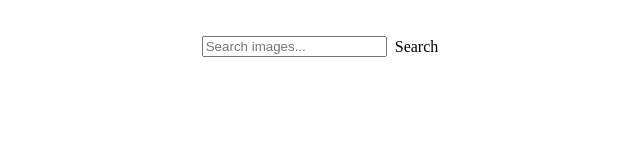
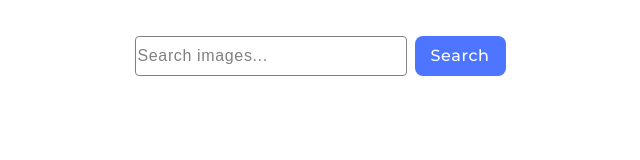
Before and after one commit to Kristina-16-Kaguy/goit-js-hw-11, a website built with Vite: page src/index.html in a window 1280 px wide. Shown: the whole page, without its empty margins (320-960 px from the left). Built offline with nearby package versions, Linux system fonts and the light colour scheme.

Commit message:
css commit

```diff
--- a/src/css/base.css
+++ b/src/css/base.css
@@ -6,3 +6,51 @@
   justify-content: center;
   gap: 8px;
 }
+
+.form input[name='search-text'] {
+  border: 1px solid #808080;
+  border-radius: 4px;
+  width: 272px;
+  height: 40px;
+  font-weight: 400;
+  font-size: 16px;
+  line-height: 1.5;
+  letter-spacing: 0.04em;
+  color: #2e2f42;
+  transition: border-color 250ms ease-in;
+}
+
+.form input[name='search-text']:focus:placeholder-shown,
+.form input[name='search-text']:hover {
+  border-color: #000;
+}
+
+.form input[name='search-text']:not(:placeholder-shown) {
+  border-color: #4e75ff;
+}
+
+input::placeholder {
+  font-weight: 400;
+  font-size: 16px;
+  line-height: 1.5;
+  letter-spacing: 0.04em;
+  color: #808080;
+}
+
+button[type='submit'] {
+  border-radius: 8px;
+  width: 91px;
+  height: 40px;
+  background-color: #4e75ff;
+  font-weight: 500;
+  font-size: 16px;
+  line-height: 1.5;
+  letter-spacing: 0.04em;
+  color: #fff;
+  font-family: 'Montserrat', sans-serif;
+  transition: background-color 250ms ease-in;
+}
+
+button[type='submit']:hover {
+  background-color: #6c8cff;
+}
--- a/src/css/reset.css
+++ b/src/css/reset.css
@@ -49,3 +49,7 @@ p {
   margin-top: 0;
   margin-bottom: 0;
 }
+
+input {
+  outline: none;
+}
```
Also changed, not shown: src/index.html (line endings or trailing spaces).
